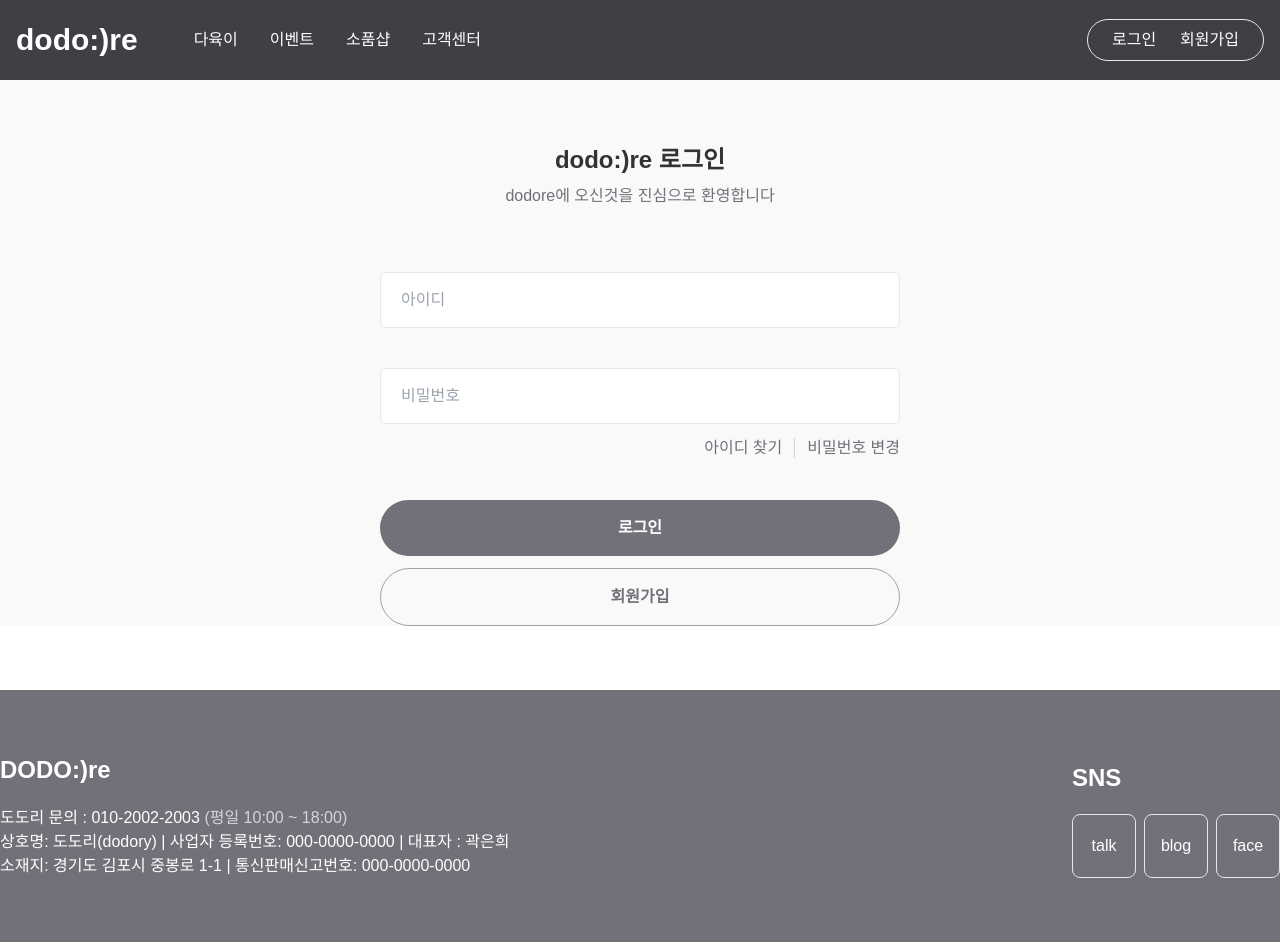
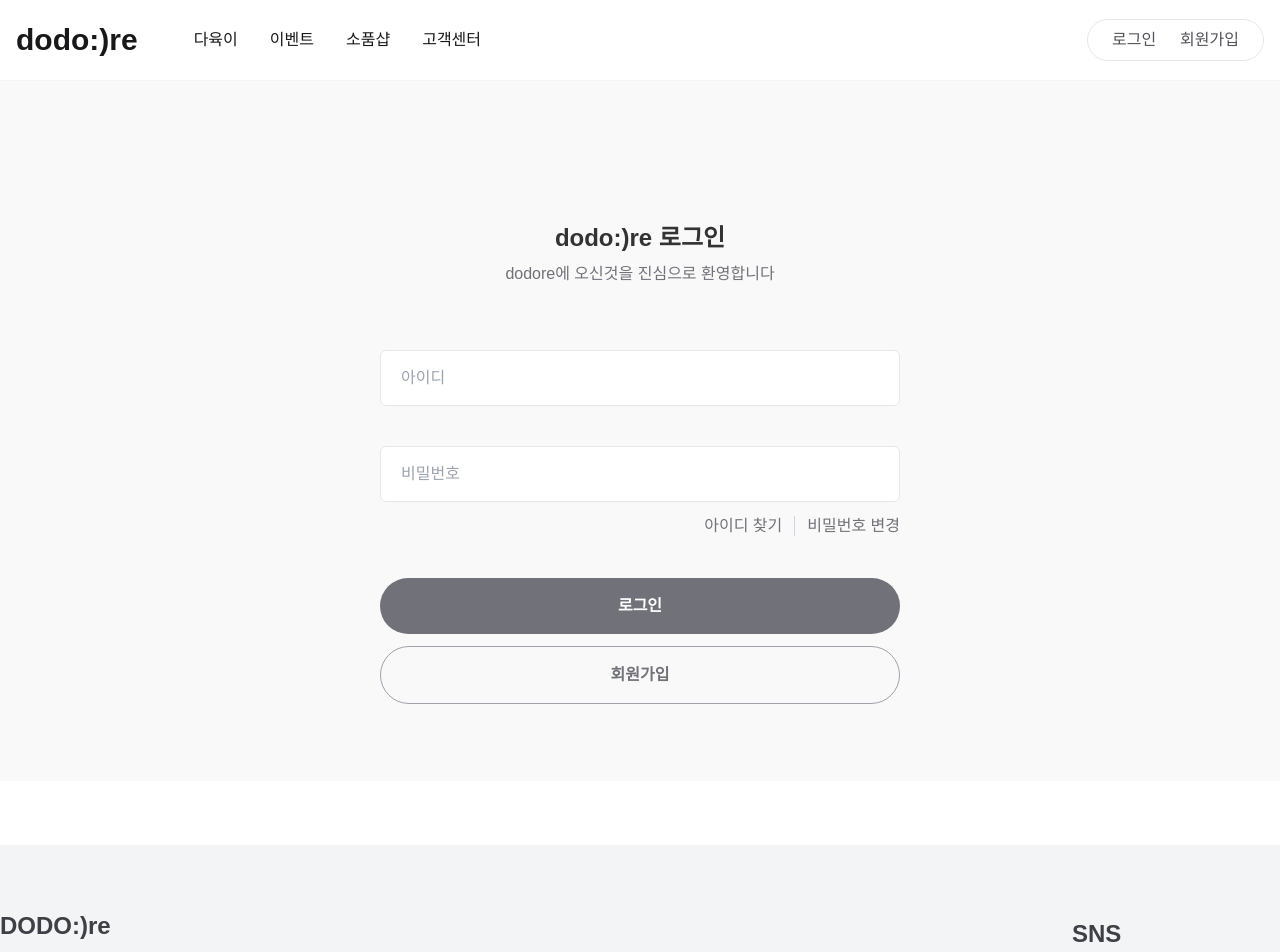
Before and after one commit to ChanGeunPark/dodory, a Next.js app: page /enter in a window 1280 px wide. Shown: the top 952 px of the page. Built offline with nearby package versions, Linux system fonts and the light colour scheme.

Commit message:
upgrade swiper slide

```diff
--- a/components/Footer.tsx
+++ b/components/Footer.tsx
@@ -2,23 +2,23 @@
 
 export default function Footer(){
   return(
-    <footer className='py-16 bg-zinc-500'>
+    <footer className='py-16 bg-gray-100 border-t border-zinc-100'>
         <div className='container mx-auto flex justify-between'>
           <div className='flex flex-col'>
-            <h2 className='text-2xl mb-5 font-semibold text-white'>DODO:)re</h2>
-            <p className='text-white'>
-              도도리 문의 : 010-2002-2003 <span className='text-zinc-300'>(평일 10:00 ~ 18:00)</span><br/>
+            <h2 className='text-2xl mb-5 font-semibold text-zinc-700'>DODO:&#41;re</h2>
+            <p className='text-zinc-700'>
+              도도리 문의 : 010-2002-2003 <span className='text-zinc-500'>(평일 10:00 ~ 18:00)</span><br/>
               상호명: 도도리(dodory) | 사업자 등록번호: 000-0000-0000 | 대표자 : 곽은희<br />
               소재지: 경기도 김포시 중봉로 1-1 | 통신판매신고번호: 000-0000-0000
 
             </p>
           </div>
           <div className='flex flex-col self-end'>
-            <h2 className='text-2xl mb-5 font-semibold text-white'>SNS</h2>
+            <h2 className='text-2xl mb-5 font-semibold text-zinc-700'>SNS</h2>
             <div className='flex space-x-2'>
-              <span className='aspect-square w-16 flex justify-center items-center border rounded-lg text-white'>talk</span>
-              <span className='aspect-square w-16 flex justify-center items-center border rounded-lg text-white'>blog</span>
-              <span className='aspect-square w-16 flex justify-center items-center border rounded-lg text-white'>face</span>
+              <span className='aspect-square w-16 flex justify-center items-center border rounded-lg text-zinc-500'>talk</span>
+              <span className='aspect-square w-16 flex justify-center items-center border rounded-lg text-zinc-500'>blog</span>
+              <span className='aspect-square w-16 flex justify-center items-center border rounded-lg text-zinc-500'>face</span>
             </div>
           </div>
         </div>
--- a/components/Navbar.tsx
+++ b/components/Navbar.tsx
@@ -29,28 +29,28 @@ export default function Navbar(){
   return(
 
     <div className={cls(
-      ScrollY > 1 ? "bg-white shadow-md" : "bg-transparent",
-      router.pathname === "/" ? "dodory-top px-4 fixed top-0 z-40 left-0 w-full transition-all" : "dodory-top px-4 bg-zinc-700"
+      ScrollY > 1 && router.pathname == "/" ? "bg-white shadow-md" : "bg-transparent",
+      router.pathname === "/" ? "dodory-top px-4 fixed top-0 z-40 left-0 w-full transition-all" : "dodory-top bg-white px-4 border-b border-zinc-100"
     )}>
       <header className='mx-auto container flex justify-between items-center h-20'>
         <div className='flex items-center'>
           <h1 className={cls(
             "text-3xl font-bold ",
-            ScrollY > 1 ? "text-zinc-900" : "text-white",
-          )}>dodo:)re</h1>
+            ScrollY < 1 && router.pathname == "/" ? "text-white" : "text-zinc-900",
+          )}><Link href="/"><a> dodo:&#41;re</a></Link></h1>
           <nav className='ml-14 hidden sm:flex'>
             <ul className='flex space-x-8 font-medium'>
               <li className={cls(
-                ScrollY > 1 ? "text-zinc-900" : "text-white"
+                ScrollY < 1 && router.pathname == "/" ? "text-white" : "text-zinc-900"
               )}>다육이</li>
               <li className={cls(
-                ScrollY > 1 ? "text-zinc-900" : "text-white"
+                ScrollY < 1 && router.pathname == "/" ? "text-white" : "text-zinc-900"
               )}>이벤트</li>
               <li className={cls(
-                ScrollY > 1 ? "text-zinc-900" : "text-white"
+                ScrollY < 1 && router.pathname == "/" ? "text-white" : "text-zinc-900"
               )}>소품샵</li>
               <li className={cls(
-                ScrollY > 1 ? "text-zinc-900" : "text-white"
+                ScrollY < 1 && router.pathname == "/" ? "text-white" : "text-zinc-900"
               )}>고객센터</li>
             </ul>
           </nav>
@@ -60,10 +60,10 @@ export default function Navbar(){
           ScrollY > 1 ? "text-zinc-900 border-none" : ""
         )}>
               <Link href="/enter">
-                <a className={cls(ScrollY > 1 ? "text-zinc-900" : "text-white")}>로그인</a>
+                <a className={cls(ScrollY < 1 && router.pathname == "/" ? "text-white" : "text-zinc-600")}>로그인</a>
               </Link>
               <Link href="/">
-                <a className={cls(ScrollY > 1 ? "text-zinc-900" : "text-white")}>회원가입</a>
+                <a className={cls(ScrollY < 1 && router.pathname == "/" ? "text-white" : "text-zinc-600")}>회원가입</a>
               </Link>
         </div>
         <div className='flex-row space-x-2 hidden'>{/*로그인 했을때 보여주기*/}
--- a/pages/enter.tsx
+++ b/pages/enter.tsx
@@ -1,10 +1,5 @@
 import Footer from '../components/Footer';
 import Navbar from '../components/Navbar';
-
-
-
-
-
 
 
 
@@ -12,9 +7,9 @@ export default function Enter(){
   return(
     <div>
       <Navbar/>
-      <div className='bg-[#F9F9F9] mb-16'>
+      <div className='bg-[#F9F9F9] mb-16 min-h-[700px] flex justify-center items-center flex-col'>
         <div className='py-16'>
-            <h1 className='font-semibold text-2xl text-center'>dodo:)re 로그인</h1>
+            <h1 className='font-semibold text-2xl text-center'>dodo:&#41;re 로그인</h1>
             <p className='font-medium text-zinc-500 text-center mt-2'>dodore에 오신것을 진심으로 환영합니다</p>
         </div>
 
--- a/pages/index.tsx
+++ b/pages/index.tsx
@@ -7,7 +7,9 @@ import { useEffect, useState } from 'react';
 import { cls } from '../libs/utils'
 import Navbar from '../components/Navbar';
 import Footer from '../components/Footer';
-
+import 'swiper/css';
+import 'swiper/css/navigation';
+import 'swiper/css/pagination';
 
 const Home: NextPage = () => {
 
@@ -63,10 +65,23 @@ const Home: NextPage = () => {
               pagination={{
                 clickable: true,
               }}
+              breakpoints={{
+                "@0.00": {
+                  slidesPerView: 1,
+                  spaceBetween: 10,
+                },
+                "@0.75": {
+                  slidesPerView: 2,
+                  spaceBetween: 20,
+                },
+                "@1.50": {
+                  slidesPerView: 3,
+                  spaceBetween: 40,
+                },
+              }}
               navigation={true}
               modules={[Pagination, Navigation]}
               className="mySwiper"
-
             >
               <SwiperSlide>
                 <div className='h-96 overflow-hidden rounded-xl relative group'>
@@ -364,6 +379,20 @@ const Home: NextPage = () => {
                 pagination={{
                   clickable: true,
                 }}
+                breakpoints={{
+                  "@0.00": {
+                    slidesPerView: 1,
+                    spaceBetween: 10,
+                  },
+                  "@0.75": {
+                    slidesPerView: 3,
+                    spaceBetween: 20,
+                  },
+                  "@1.50": {
+                    slidesPerView: 4,
+                    spaceBetween: 40,
+                  },
+                }}
                 navigation={true}
                 modules={[Pagination, Navigation]}
                 className="mySwiper"
```
